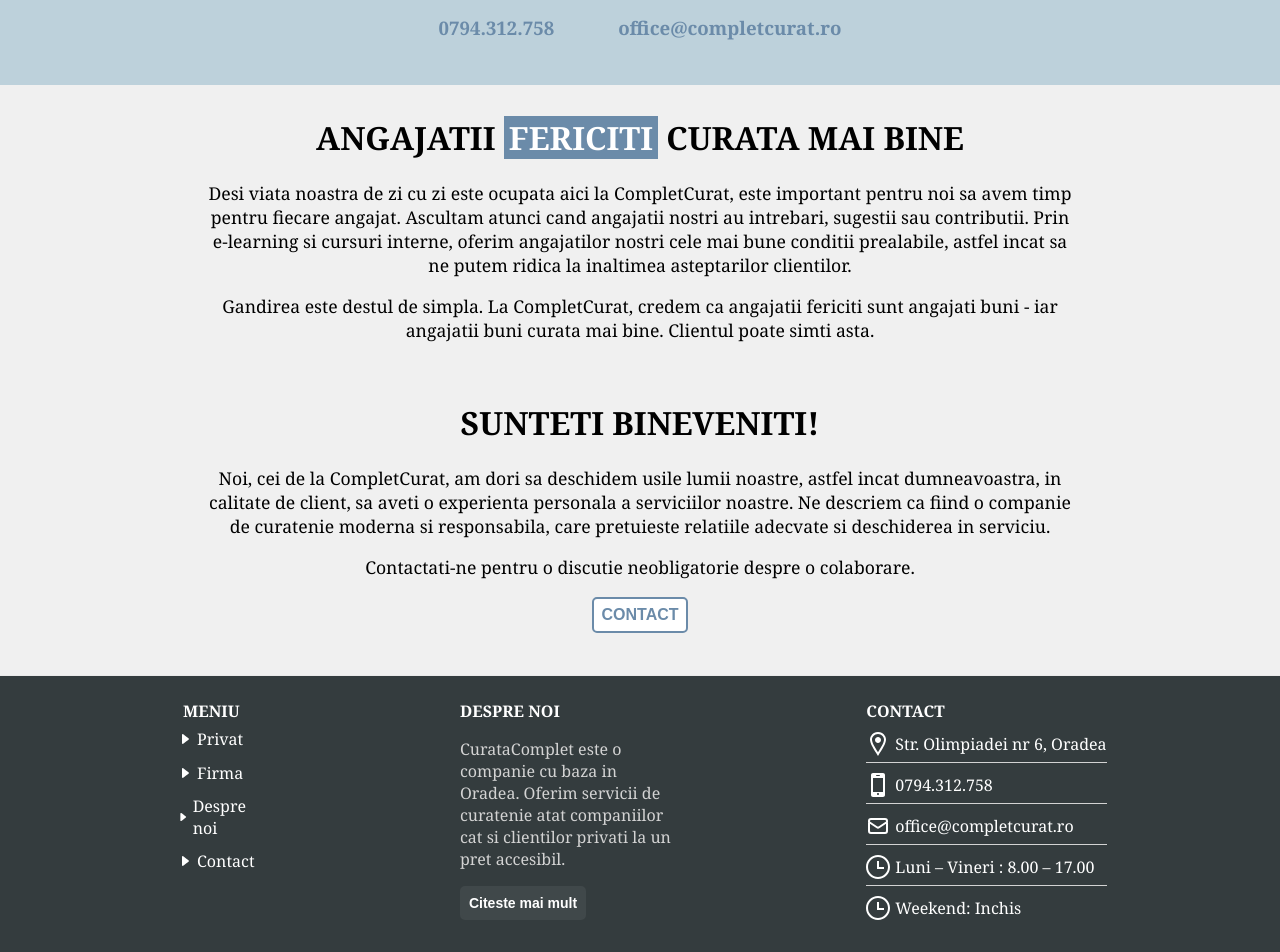
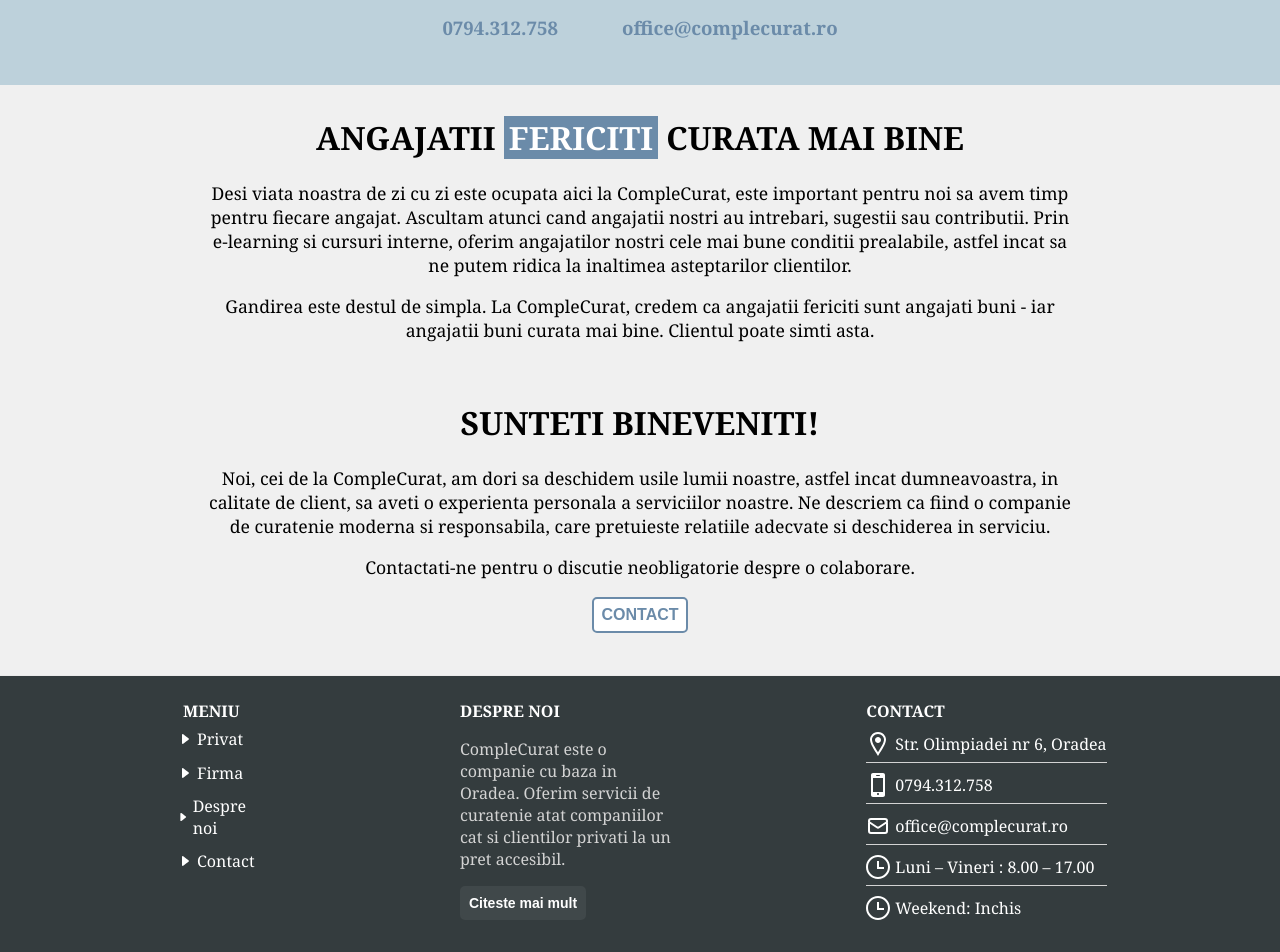
Before and after one commit to julianCostinea/complecurat, a Next.js app: page /desprenoi in a window 1280 px wide. Shown: the part 790-1742 px from the top of the page. Built offline with nearby package versions, Linux system fonts and the light colour scheme.

Commit message:
fixed contact info

```diff
--- a/components/ContactForm/ContactForm.js
+++ b/components/ContactForm/ContactForm.js
@@ -85,7 +85,7 @@
             }
           },
         ).catch((err) => {
-          setErrorHeader("Ceva neasteptat sa intamplat. Te rugam sa ne contactezi la office@completcurat.ro")
+          setErrorHeader("Ceva neasteptat sa intamplat. Te rugam sa ne contactezi la office@complecurat.ro")
           setIsLoading(false);
         });
     }
--- a/components/Footer/Footer.js
+++ b/components/Footer/Footer.js
@@ -44,7 +44,7 @@
     <div className={classes.footerAbout}>
       <h4>DESPRE NOI</h4>
       <p>
-        CurataComplet este o companie cu baza in Oradea. Oferim servicii de
+        CompleCurat este o companie cu baza in Oradea. Oferim servicii de
         curatenie atat companiilor cat si clientilor privati la un pret
         accesibil.
       </p>
@@ -59,7 +59,7 @@
       <ul>
         <li>{PinIcon}Str. Olimpiadei nr 6, Oradea</li>
         <li>{PhoneIcon}0794.312.758 </li>
-        <li>{MailIcon}office@completcurat.ro </li>
+        <li>{MailIcon}office@complecurat.ro </li>
         <li>{ClockIcon}Luni – Vineri : 8.00 – 17.00 </li>
         <li>{ClockIcon}Weekend: Inchis </li>
       </ul>
--- a/components/Logo/Logo.js
+++ b/components/Logo/Logo.js
@@ -11,7 +11,7 @@
           className={classes.LogoContainer}
         >
           <p>
-            <strong>CompletCurat</strong>
+            <strong>CompleCurat</strong>
           </p>
         </a>
       </Link>
--- a/components/Navigation/SideDrawer/SideDrawer.js
+++ b/components/Navigation/SideDrawer/SideDrawer.js
@@ -24,7 +24,7 @@
         {/* <div className={classes.Footer}>
           <ul>
             <li>{PhoneIcon}0794.482.115 </li>
-            <li>{MailIcon}office@completcurat.ro </li>
+            <li>{MailIcon}office@complecurat.ro </li>
             <li>{PinIcon}Str. Campul Pipera 127 ap. 4 Bucuresti </li>
           </ul>
         </div> */}
--- a/components/UI/Carousel/Carousel.js
+++ b/components/UI/Carousel/Carousel.js
@@ -21,7 +21,7 @@
       <SwiperSlide>
         <p className={classes.referralParagraph}>
           <i>
-            Lucram cu mai multi angajati de curatenie de la CompletCurat spre mare satisfactie. <br/>
+            Lucram cu mai multi angajati de curatenie de la CompleCurat spre mare satisfactie. <br/>
             Intotdeauna fac o treaba buna si ne putem baza pe ei sa fie mereu curat in incaperi.
           </i>
         </p>
@@ -31,7 +31,7 @@
           <i>
           Contribuie foarte mult la experienta si atmosfera pozitiva in randul rezidentilor atunci <br/>
           cand curatenia in cele peste 150 de intrari si 20 de spalatorii este in regula. <br/>
-          De aceea suntem foarte multumiti de CompletCurat ca furnizor de servicii.
+          De aceea suntem foarte multumiti de CompleCurat ca furnizor de servicii.
           </i>
         </p>
       </SwiperSlide>
--- a/pages/_app.js
+++ b/pages/_app.js
@@ -8,7 +8,7 @@
     <>
       <Head>
         <link rel="icon" href="/logoIcon.png" />
-        <meta property="og:site_name" content="Spot My Next" />
+        <meta property="og:site_name" content="CompleCurat" />
         <meta property="og:type" content="website" />
       </Head>
       <Layout>
--- a/pages/contact/index.js
+++ b/pages/contact/index.js
@@ -9,7 +9,7 @@
             <div className={classes.infoContainer}>
                 <div className={classes.infoDiv}>
                     {Icons.PinIcon}
-                    <h3>CompletCurat</h3>
+                    <h3>CompleCurat</h3>
                     <p>Str. Olimpiadei nr 6, Oradea</p>
                 </div>
                 <div className={classes.infoDiv}>
@@ -20,7 +20,7 @@
                 <div className={classes.infoDiv}>
                     {Icons.MailIcon}
                     <h3>E-mail</h3>
-                    <p>office@completcurat.ro</p>
+                    <p>office@complecurat.ro</p>
                 </div>
                 <div className={classes.infoDiv}>
                     {Icons.ClockIcon}
--- a/pages/desprenoi/index.js
+++ b/pages/desprenoi/index.js
@@ -30,7 +30,7 @@
           </div>
           <div className={classes.infoDiv}>
             {Icons.MailIcon}
-            <h3>office@completcurat.ro</h3>
+            <h3>office@complecurat.ro</h3>
           </div>
         </div>
       </div>
@@ -39,7 +39,7 @@
           Angajatii <span>fericiti</span> curata mai bine
         </h1>
         <p>
-          Desi viata noastra de zi cu zi este ocupata aici la CompletCurat, este
+          Desi viata noastra de zi cu zi este ocupata aici la CompleCurat, este
           important pentru noi sa avem timp pentru fiecare angajat. Ascultam
           atunci cand angajatii nostri au intrebari, sugestii sau contributii.
           Prin e-learning si cursuri interne, oferim angajatilor nostri cele mai
@@ -47,7 +47,7 @@
           asteptarilor clientilor.
         </p>
         <p>
-          Gandirea este destul de simpla. La CompletCurat, credem ca angajatii
+          Gandirea este destul de simpla. La CompleCurat, credem ca angajatii
           fericiti sunt angajati buni - iar angajatii buni curata mai bine.
           Clientul poate simti asta.
         </p>
@@ -55,7 +55,7 @@
       <div className={classes.Details}>
         <h1>SUNTETI BINEVENITI!</h1>
         <p>
-          Noi, cei de la CompletCurat, am dori sa deschidem usile lumii noastre,
+          Noi, cei de la CompleCurat, am dori sa deschidem usile lumii noastre,
           astfel incat dumneavoastra, in calitate de client, sa aveti o
           experienta personala a serviciilor noastre. Ne descriem ca fiind o
           companie de curatenie moderna si responsabila, care pretuieste
--- a/pages/firma/index.js
+++ b/pages/firma/index.js
@@ -25,7 +25,7 @@
           urmare, pentru angajati fericiti si eficienti.
         </p>
         <p>
-          La CompletCurat, responsabilitatea este una dintre valorile noastre de
+          La CompleCurat, responsabilitatea este una dintre valorile noastre de
           baza. Responsabilitate in legatura cu faptul ca suntem atenti si
           respectuosi cu birourile pe care le curatam - dar la fel de
           responsabili in raport cu faptul ca mentinem un climat interior
@@ -66,7 +66,7 @@
           multumiti de curatenie - de aceea increderea si deschiderea sunt
           foarte importante pentru noi. Daca aveti nevoie de noi sa ne ocupam de
           curatenia in compania dumneavoastra, putem fi contactati la telefon
-          0794.312.758 sau trimiteti un e-mail la office@completcurat.ro.
+          0794.312.758 sau trimiteti un e-mail la office@complecurat.ro.
         </p>
       </div>
       <div className={classes.Details}>
--- a/pages/privat/index.js
+++ b/pages/privat/index.js
@@ -15,7 +15,7 @@
           dumneavoastra
         </h1>
         <p>
-          Sunteti pe maini complet sigure daca alegeti CompletCurat pentru a va
+          Sunteti pe maini complet sigure daca alegeti CompleCurat pentru a va
           mentine casa curata si prezentabila. Avem o vasta experienta cu
           ajutorul curateniei in case private si avem in prezent peste 1.000 de
           clienti fideli. Stim ca mutarea in casele private este o munca foarte
@@ -50,7 +50,7 @@
           Servicii ecologice si <span>fara</span> perioada minima contractuala
         </h1>
         <p>
-          Sunteti pe maini complet sigure daca alegeti CompletCurat pentru a va
+          Sunteti pe maini complet sigure daca alegeti CompleCurat pentru a va
           mentine casa curata si prezentabila. Avem o vasta experienta cu
           ajutorul curateniei in case private si avem in prezent peste 1.000 de
           clienti fideli. Stim ca mutarea in casele private este o munca foarte
```
Also changed, not shown: public/logoIcon.png (added).
